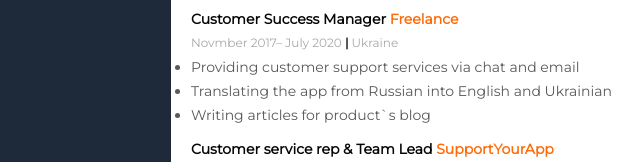
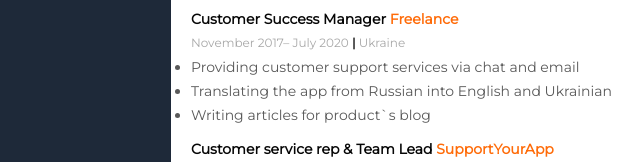
Before and after one commit to PasichnaDaryna/resume-project, a plain HTML site: page index.html in a window 1280 px wide. Shown: the part 822-984 px from the top of the page, 189-829 px from the left. Drawn offline with Linux system fonts and the light colour scheme.

Commit message:
fir spelling

```diff
--- a/index.html
+++ b/index.html
@@ -199,7 +199,7 @@
                     </ul>
                     <h4 class="position">Customer Success Manager <span class="postion-title-comment"> Freelance
                         </span></h4>
-                    <span class="experience-date">Novmber 2017– July 2020
+                    <span class="experience-date">November 2017– July 2020
                         <span class="profession-divider">|</span> Ukraine</span>
                     <ul class="profession-duties">
                         <li class="experience-text">Providing customer support services via chat and email</li>
```
